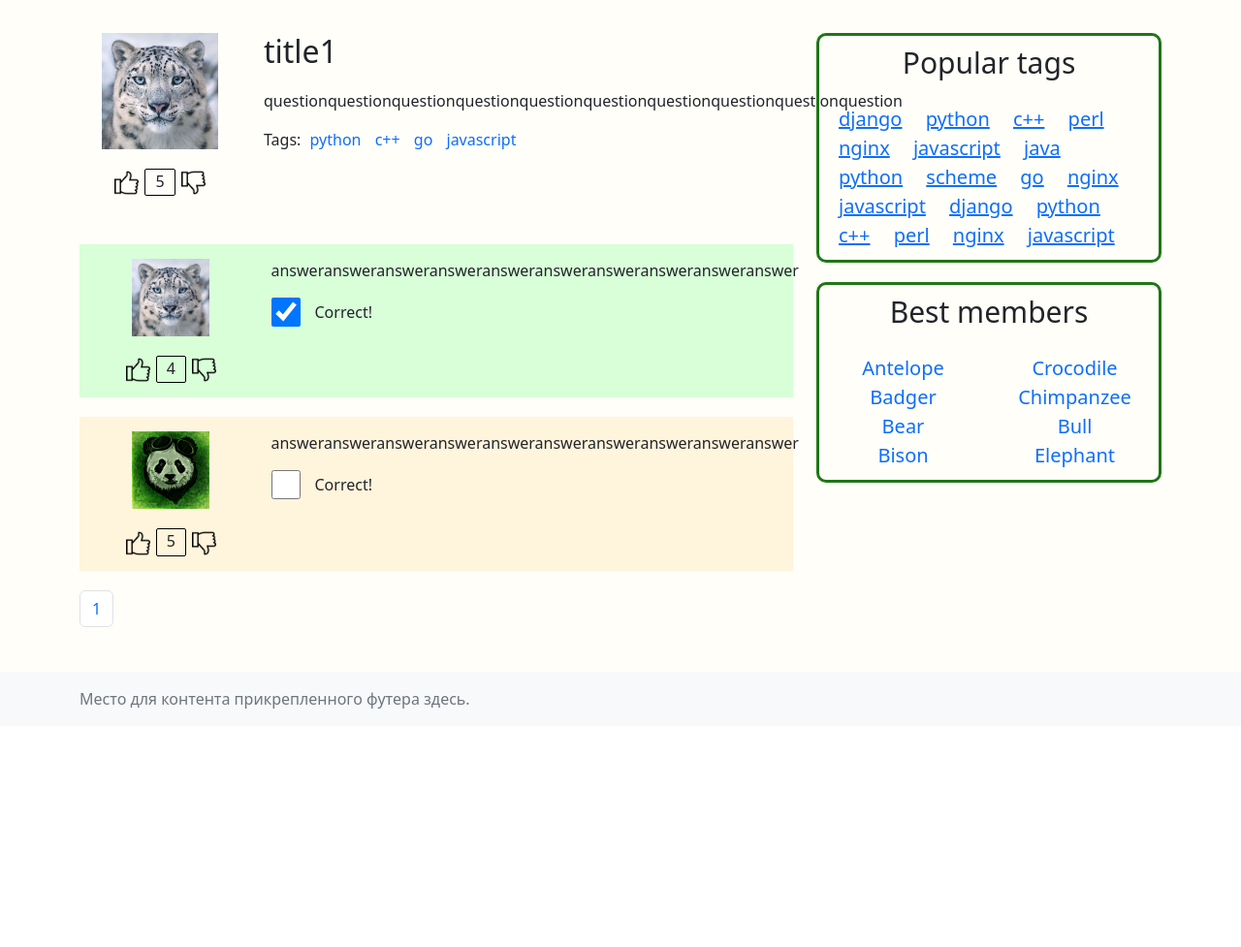
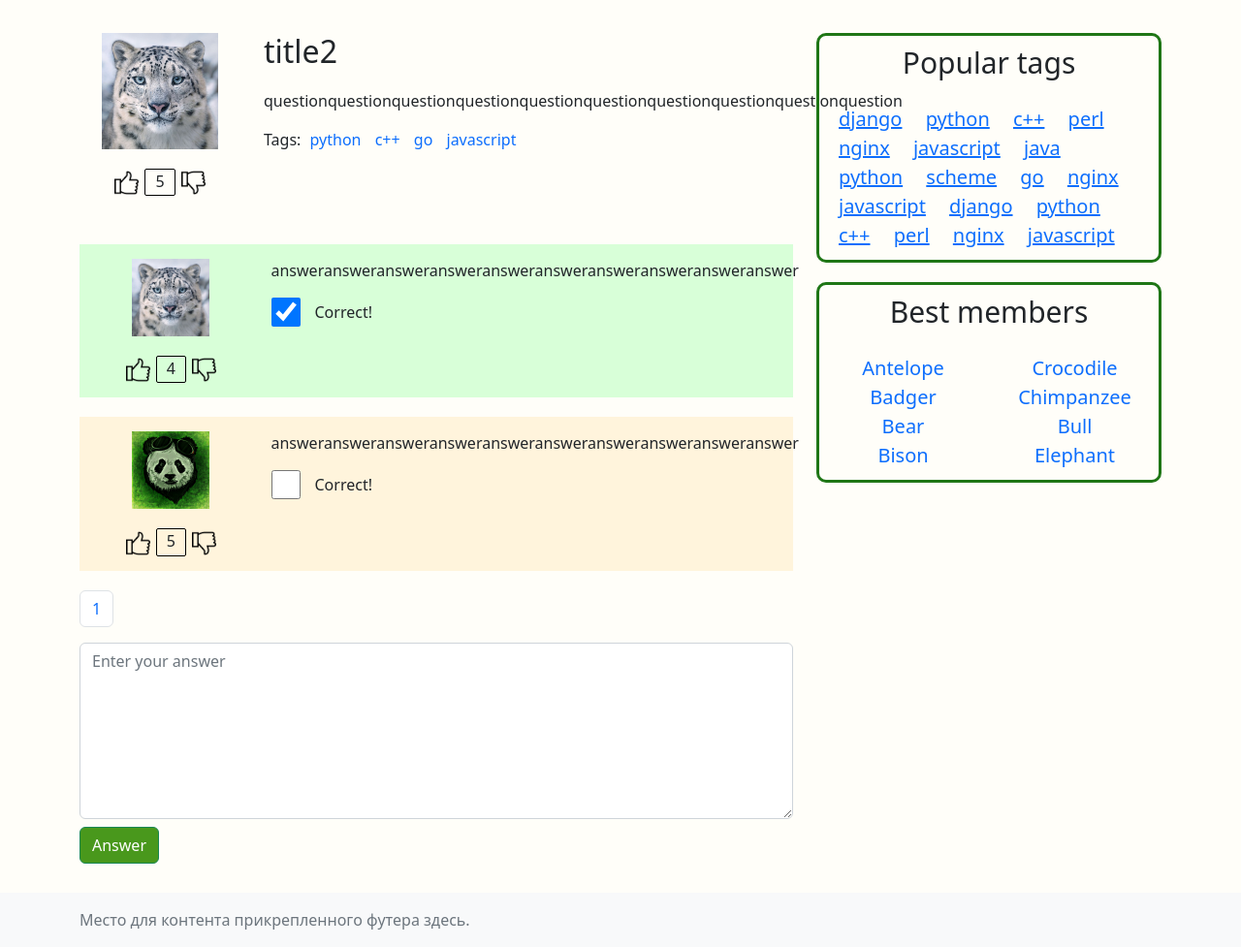
Before and after one commit to ilyaaid/askme, a Django app: page /question/1 in a window 1280 px wide. Shown: the part 86-1063 px from the top of the page at 97% size. Before the commit the page ends 817 px from the top, so only its background shows below. Run offline with Django 4.2, Linux system fonts and the light colour scheme; some libraries are stand-ins or nearby versions.

Commit message:
add answer input

```diff
--- a/app/models.py
+++ b/app/models.py
@@ -6,7 +6,7 @@ QUESTIONS = [
     {
         'id': i,
         'avatar': str(i % 3 + 1),
-        'title': 'title' + str(i),
+        'title': 'title' + str(i + 1),
         'text': 'question' * 10,
         'answers_num': i + 1,
         'likes': (i + 10) % 6,
--- a/templates/question.html
+++ b/templates/question.html
@@ -40,4 +40,10 @@
 
     {% include "inc/paginator.html" %}
 
+    <form>
+        <textarea class="form-control mb-2" rows="7"
+                  placeholder="Enter your answer"></textarea>
+        <button class="btn btn-success" type="submit">Answer</button>
+    </form>
+
 {% endblock %}
```
